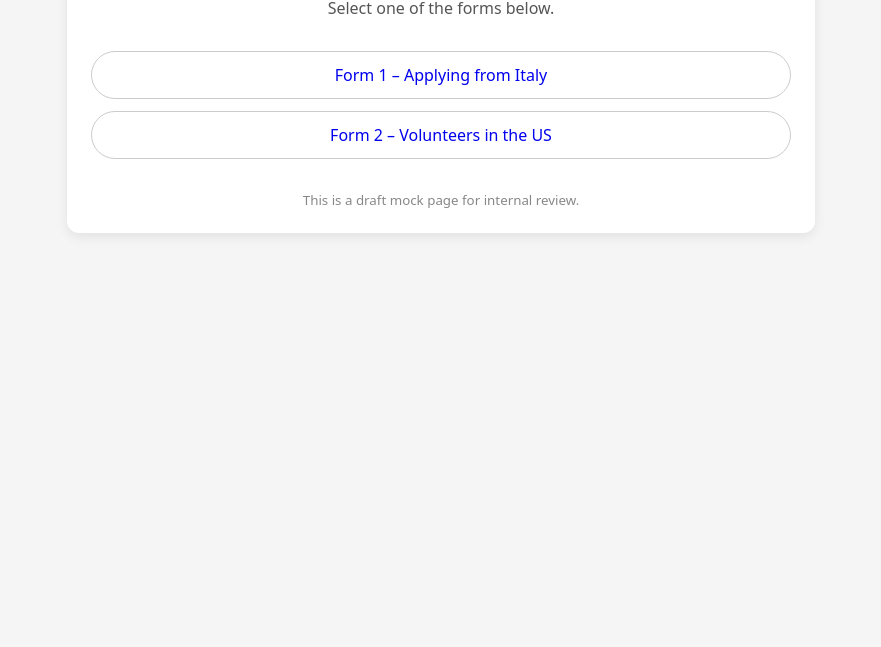
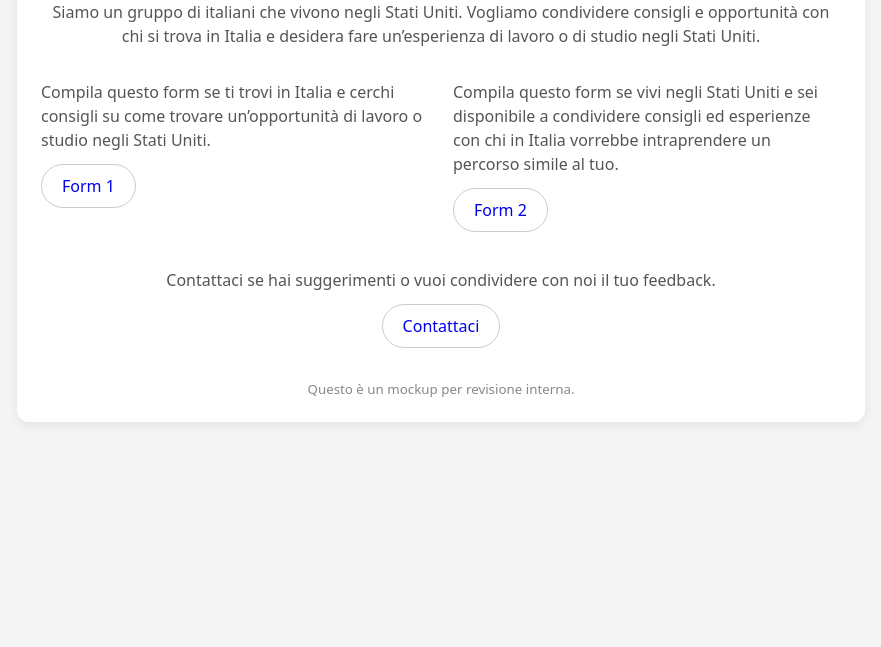
Before and after one commit to riccardo2negri/italian_us_network, a plain HTML site: page index.html in a window 1280 px wide. Shown: the part 153-800 px from the top of the page, without its empty margins (199-1080 px from the left). Drawn offline with Linux system fonts and the light colour scheme.

Commit message:
Revise index.html for Italy - US Network
Updated the title, content, and layout of the page to reflect the Italy - US Network theme, including changes to the form sections and styling.

```diff
--- a/index.html
+++ b/index.html
@@ -1,8 +1,8 @@
 <!DOCTYPE html>
-<html lang="en">
+<html lang="it">
 <head>
   <meta charset="UTF-8" />
-  <title>Italian Student Support – Forms</title>
+  <title>Italy - US Network</title>
   <meta name="viewport" content="width=device-width, initial-scale=1" />
   <style>
     body {
@@ -12,7 +12,7 @@
       background: #f5f5f5;
     }
     .container {
-      max-width: 700px;
+      max-width: 800px;
       margin: 60px auto;
       padding: 24px;
       background: white;
@@ -22,21 +22,26 @@
     }
     h1 {
       margin-bottom: 8px;
-      font-size: 1.8rem;
+      font-size: 1.9rem;
     }
     p {
       margin-top: 0;
       color: #555;
+      line-height: 1.5;
     }
-    .buttons {
+    .forms-grid {
       margin-top: 32px;
-      display: flex;
-      flex-direction: column;
-      gap: 12px;
+      display: grid;
+      grid-template-columns: repeat(auto-fit, minmax(260px, 1fr));
+      gap: 24px;
+      text-align: left;
+    }
+    .form-card p {
+      margin-bottom: 12px;
     }
     a.button {
       display: inline-block;
-      padding: 12px 20px;
+      padding: 10px 20px;
       border-radius: 999px;
       text-decoration: none;
       border: 1px solid #ccc;
@@ -49,6 +54,13 @@
       box-shadow: 0 2px 6px rgba(0,0,0,0.08);
       transform: translateY(-1px);
     }
+    .contact {
+      margin-top: 36px;
+      text-align: center;
+    }
+    .contact p {
+      margin-bottom: 12px;
+    }
     small {
       display: block;
       margin-top: 32px;
@@ -58,21 +70,45 @@
 </head>
 <body>
   <div class="container">
-    <h1>Italian Student Support</h1>
-    <p>Select one of the forms below.</p>
+    <h1>Italy - US Network</h1>
+    <p>
+      Siamo un gruppo di italiani che vivono negli Stati Uniti. Vogliamo condividere consigli e
+      opportunità con chi si trova in Italia e desidera fare un’esperienza di lavoro o di studio
+      negli Stati Uniti.
+    </p>
 
-    <div class="buttons">
+    <div class="forms-grid">
+      <div class="form-card">
+        <p>
+          Compila questo form se ti trovi in Italia e cerchi consigli su come trovare
+          un’opportunità di lavoro o studio negli Stati Uniti.
+        </p>
+        <a class="button" href="https://docs.google.com/forms/d/e/1FAIpQLSdNwEMN-aguqylLgkup6RWaW9asYrmkp22yBGnAfewuz4ONTA/viewform?usp=sharing&ouid=117539378672285200149">
+          Form 1
+        </a>
+      </div>
 
-      <a class="button" href="https://docs.google.com/forms/d/e/1FAIpQLSdNwEMN-aguqylLgkup6RWaW9asYrmkp22yBGnAfewuz4ONTA/viewform?usp=sharing&ouid=117539378672285200149">
-        Form 1 – Applying from Italy
-      </a>
+      <div class="form-card">
+        <p>
+          Compila questo form se vivi negli Stati Uniti e sei disponibile a condividere consigli
+          ed esperienze con chi in Italia vorrebbe intraprendere un percorso simile al tuo.
+        </p>
+        <a class="button" href="https://docs.google.com/forms/d/e/1FAIpQLSdK5RU0XXmDQKdtMbjItQ0TbN0jtTWZQCyJcf-U_Wr2Hx7SSg/viewform?usp=sharing&ouid=117539378672285200149">
+          Form 2
+        </a>
+      </div>
+    </div>
 
-      <a class="button" href="https://docs.google.com/forms/d/e/1FAIpQLSdK5RU0XXmDQKdtMbjItQ0TbN0jtTWZQCyJcf-U_Wr2Hx7SSg/viewform?usp=sharing&ouid=117539378672285200149">
-        Form 2 – Volunteers in the US
+    <div class="contact">
+      <p>
+        Contattaci se hai suggerimenti o vuoi condividere con noi il tuo feedback.
+      </p>
+      <a class="button" href="https://docs.google.com/forms/d/e/1FAIpQLSefgeRnTDePc67Ayya_dOQxoI6EaHyP4lTkLT0gRKQQ1tT8QQ/viewform?usp=sharing&ouid=117539378672285200149">
+        Contattaci
       </a>
     </div>
 
-    <small>This is a draft mock page for internal review.</small>
+    <small>Questo è un mockup per revisione interna.</small>
   </div>
 </body>
 </html>
```
